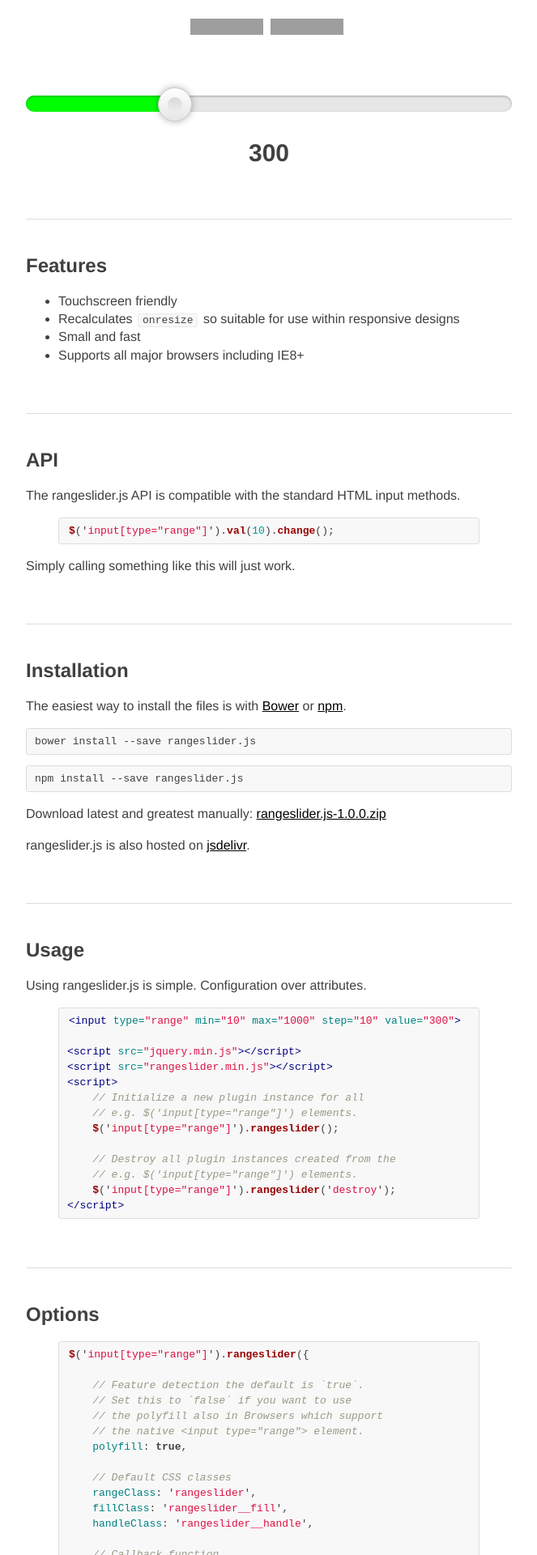
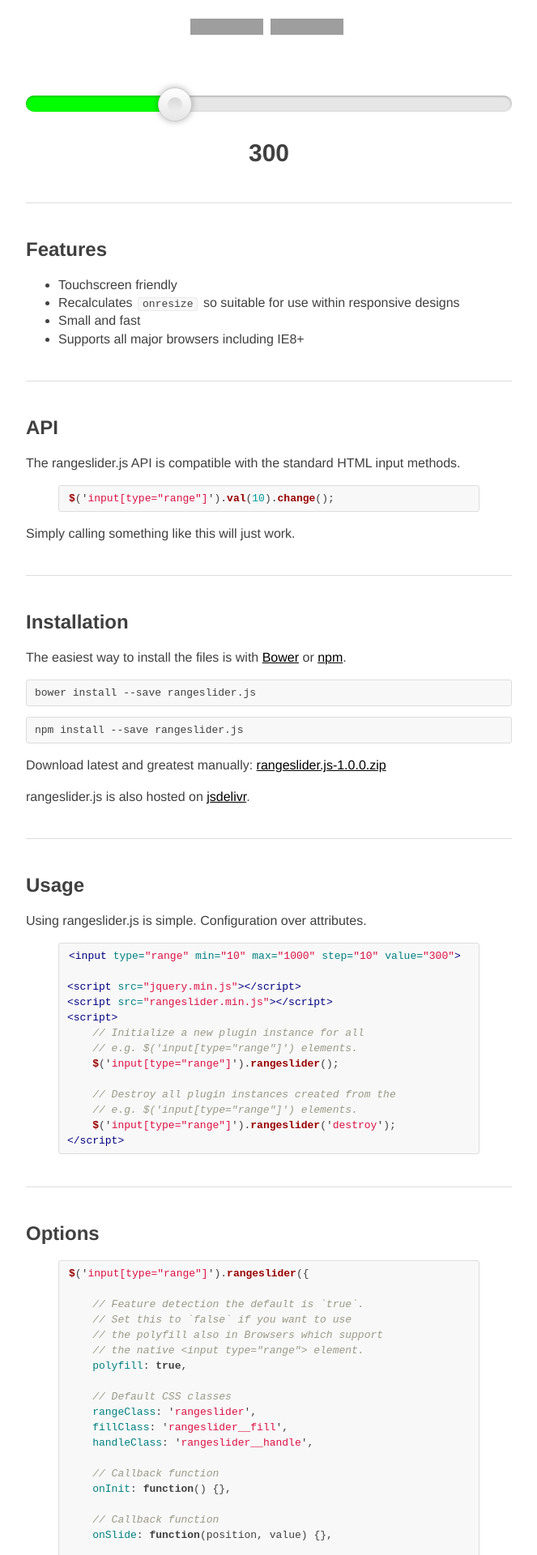
Before and after one commit to andreruffert/rangeslider.js, a Jekyll site: the page built from index.html, in a window 1280 px wide. Shown: the part 348-2268 px from the top of the page at 81% size, without its empty margins (308-971 px from the left). Built offline with Jekyll 4.4.1, drawn with Linux system fonts in a browser that asks for light colours; nearby versions of some CDN libraries; comment, search, counter and statistics services are not loaded; grey boxes are pictures that could not be loaded.

Commit message:
reduce section margin

```diff
--- a/_sass/_layout.scss
+++ b/_sass/_layout.scss
@@ -38,7 +38,7 @@ h3 a {
 }
 
 section {
-    margin: 30px 0 60px 0;
+    margin: 30px 0 40px 0;
 }
 
 output {
```
